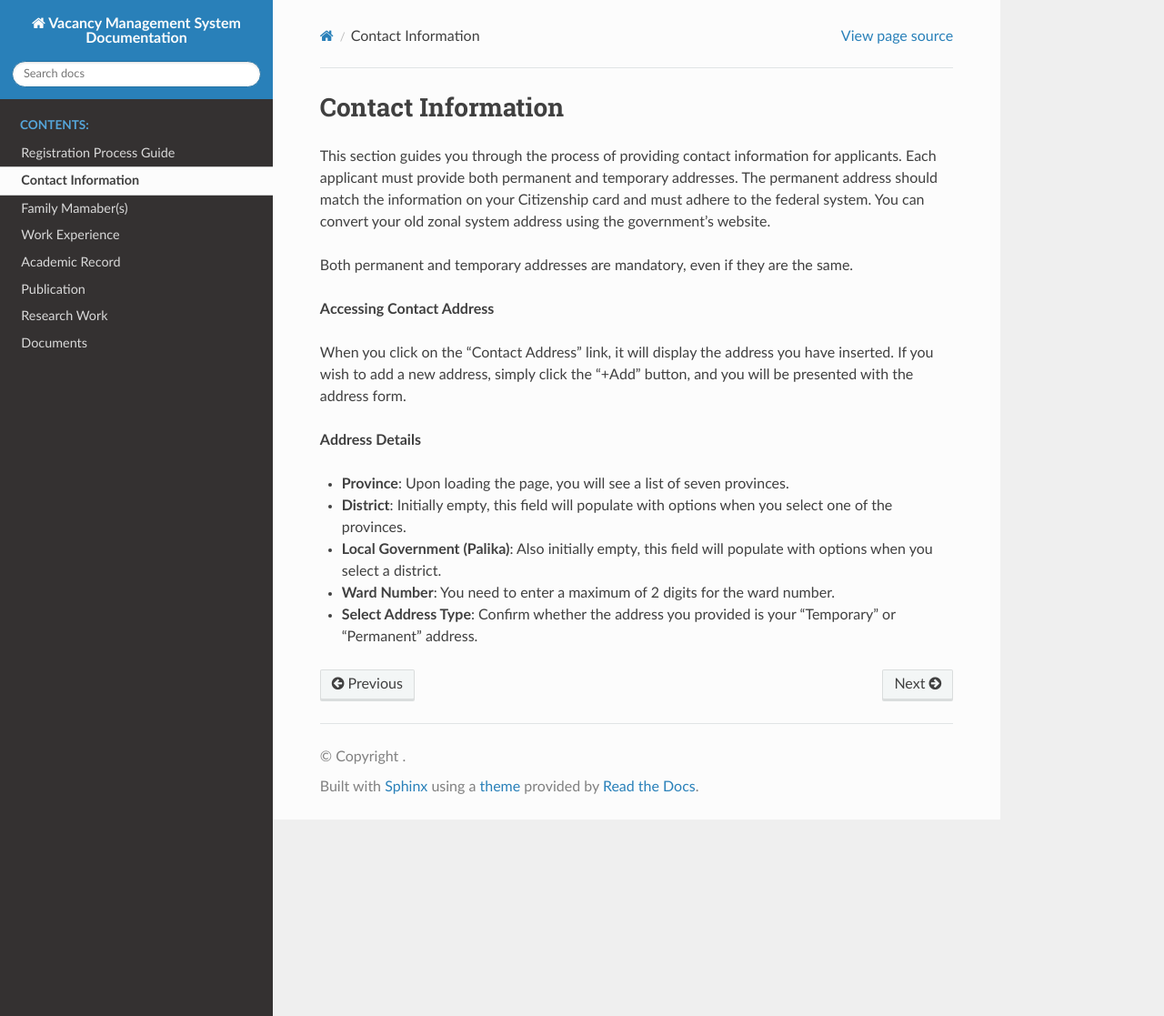
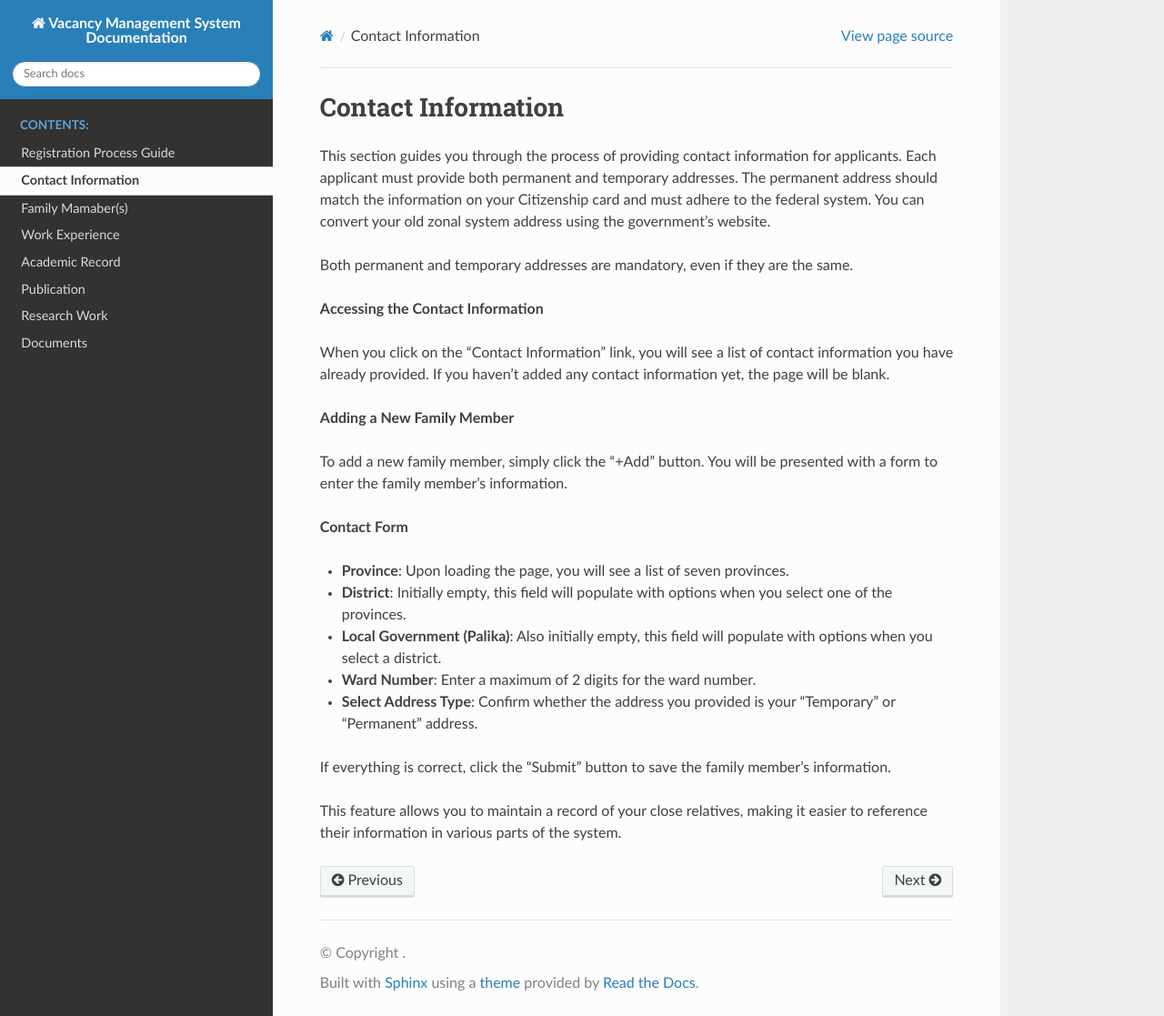
Before and after one commit to w38g0ru/vms, a Sphinx documentation site: the page built from docs/contactinformation.rst, in a window 1280 px wide and 1117 px high. Shown: the whole window at 91% size. Built offline with Sphinx 7.4.7 and the Read the Docs theme 2.0.0, drawn with Linux system fonts in a browser that asks for light colours; pages that are not in the unit, such as notebooks, are missing from menus.

Commit message:
Update contactinformation.rst

```diff
--- a/docs/contactinformation.rst
+++ b/docs/contactinformation.rst
@@ -5,11 +5,15 @@ This section guides you through the process of providing contact information for
 
 Both permanent and temporary addresses are mandatory, even if they are the same.
 
-**Accessing Contact Address**
+**Accessing the Contact Information**
 
-When you click on the "Contact Address" link, it will display the address you have inserted. If you wish to add a new address, simply click the "+Add" button, and you will be presented with the address form.
+When you click on the “Contact Information” link, you will see a list of contact information you have already provided. If you haven’t added any contact information yet, the page will be blank.
 
-**Address Details**
+**Adding a New Family Member**
+
+To add a new family member, simply click the “+Add” button. You will be presented with a form to enter the family member’s information.
+
+**Contact Form**
 
 - **Province**: Upon loading the page, you will see a list of seven provinces.
 
@@ -17,6 +21,10 @@ When you click on the "Contact Address" link, it will display the address you ha
 
 - **Local Government (Palika)**: Also initially empty, this field will populate with options when you select a district.
 
-- **Ward Number**: You need to enter a maximum of 2 digits for the ward number.
+- **Ward Number**: Enter a maximum of 2 digits for the ward number.
 
 - **Select Address Type**: Confirm whether the address you provided is your "Temporary" or "Permanent" address.
+
+If everything is correct, click the “Submit” button to save the family member’s information.
+
+This feature allows you to maintain a record of your close relatives, making it easier to reference their information in various parts of the system.
```
